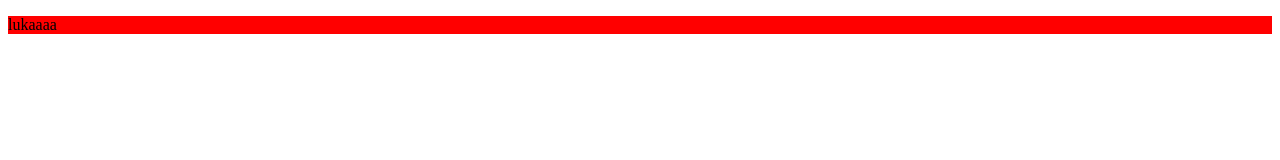
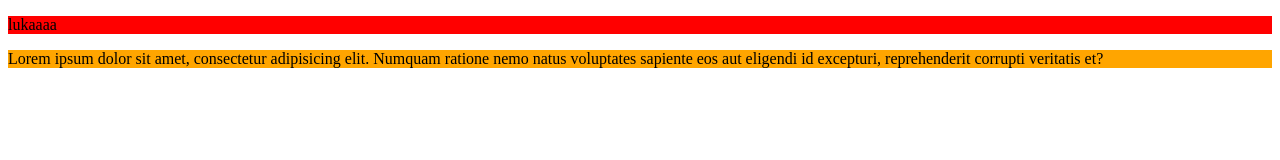
Before and after one commit to lukabakhturidze/forTest, a plain HTML site: page index.html in a window 1280 px wide. Drawn offline with Linux system fonts and the light colour scheme.

Commit message:
add another p tag to secondary branch

```diff
--- a/css/style.css
+++ b/css/style.css
@@ -1,3 +1,6 @@
 p{
     background-color: red;
 }
+.second{
+    background-color: orange;
+}
--- a/index.html
+++ b/index.html
@@ -8,5 +8,6 @@
 </head>
 <body>
     <p>lukaaaa</p>
+    <p class="second">Lorem ipsum dolor sit amet, consectetur adipisicing elit. Numquam ratione nemo natus voluptates sapiente eos aut eligendi id excepturi, reprehenderit corrupti veritatis et?</p>
 </body>
 </html>
```
